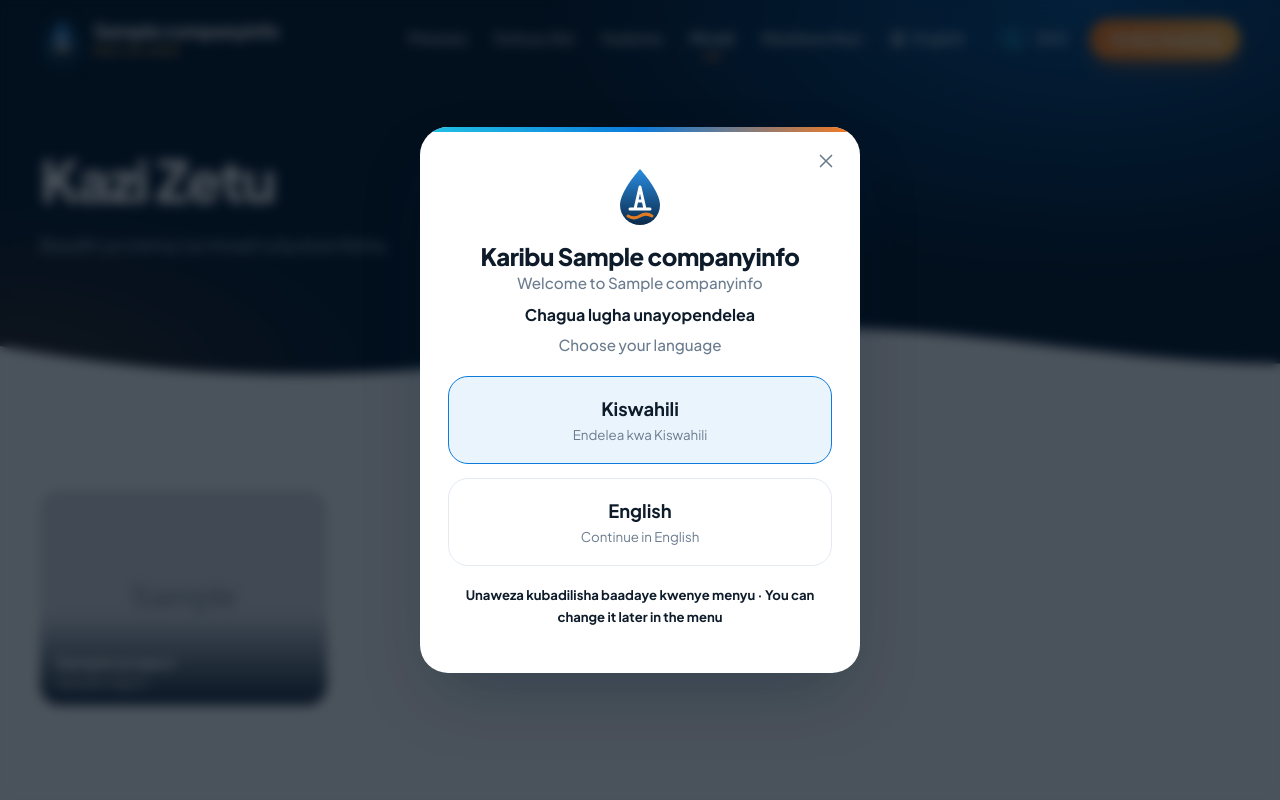
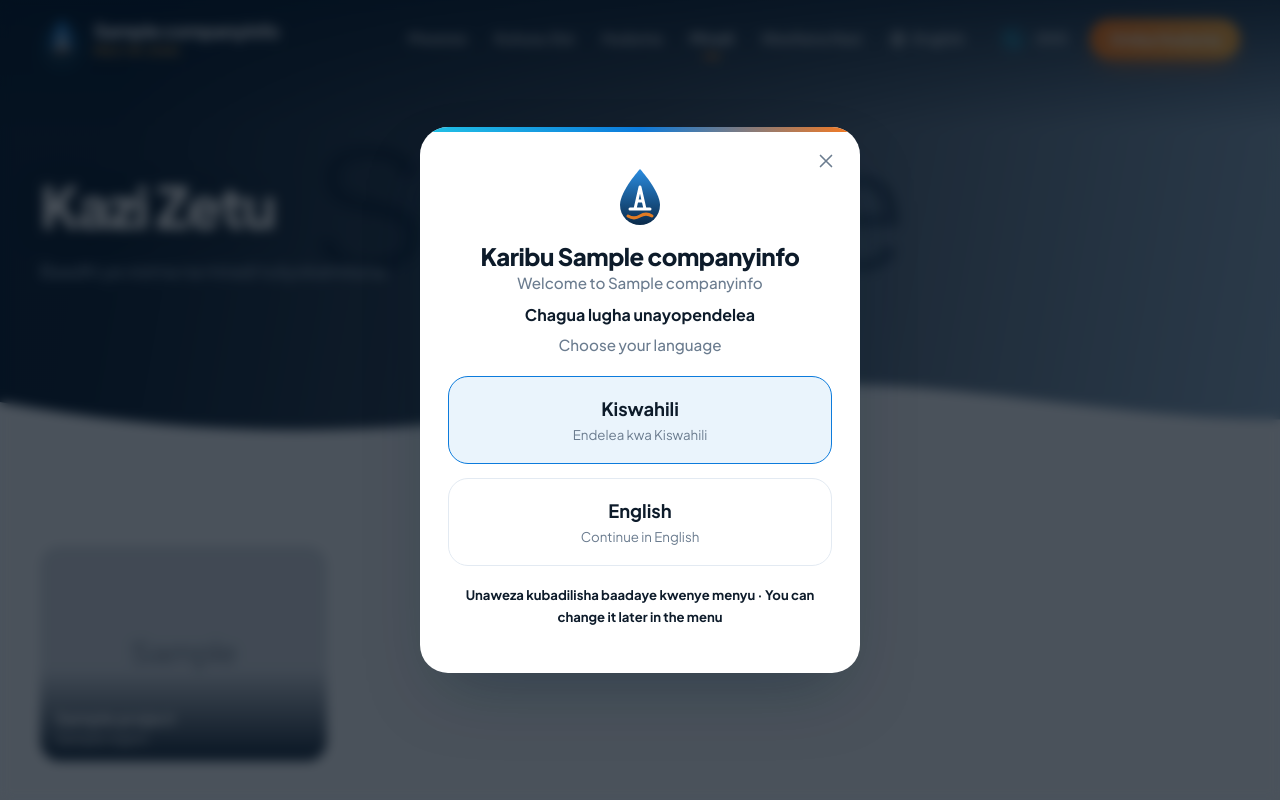
Before and after one commit to Barackwilliam/hydrotech, a Django app: page /miradi/ in a window 1280 px wide. Run offline with Django 5.2, Linux system fonts and the light colour scheme; tables that the repository leaves empty hold one stand-in row (values such as "Sample post"); grey boxes marked "Sample" are stand-in pictures; parts of the project's set-up code (start-up, migrations or seed data) failed here and were passed over.

Commit message:
Sliding background pictures in the head of every inner page
About, services, each service, projects, contact and 404 now show the
company's photos behind the title, cross-fading every 5.5 s with a slow
Ken Burns zoom, under a dark-blue shade that keeps the text readable.
Each page picks its own pictures first (a service's page starts with that
service), then the hero and project photos. Stops moving for visitors who
ask for reduced motion and while the tab is hidden.

Co-Authored-By: Claude Opus 5.5 <noreply@anthropic.com>
Claude-Session: https://claude.ai/code/session_01GFUFTJqM362kERsYppDFnR

```diff
--- a/static/css/hydrotech.css
+++ b/static/css/hydrotech.css
@@ -226,6 +226,29 @@ p { margin: 0 0 1em; }
 .crumbs { margin-bottom: 12px !important; font-size: .9rem !important; font-weight: 600; }
 .crumbs a { color: var(--accent-2); }
 
+/* sliding background pictures in page heads */
+.page-head--slides { padding-top: calc(var(--header-h) + 96px); padding-bottom: 150px; background: var(--deep); }
+.page-head--slides::before { z-index: 1; opacity: .5; }
+.page-head--slides .container { z-index: 2; }
+.page-head--slides::after { z-index: 3; }
+.slides { position: absolute; inset: 0; z-index: 0; overflow: hidden; }
+.slide { position: absolute; inset: -3%; background-size: cover; background-position: center; opacity: 0; transform: scale(1.05); transition: opacity 1.6s ease; will-change: opacity, transform; }
+.slide.is-active { opacity: 1; animation: kenburns 9s ease-out forwards; }
+.slide:nth-child(even).is-active { animation-name: kenburns-b; }
+@keyframes kenburns { from { transform: scale(1.05) translate(0, 0); } to { transform: scale(1.18) translate(-2%, -1.5%); } }
+@keyframes kenburns-b { from { transform: scale(1.18) translate(2%, 1%); } to { transform: scale(1.05) translate(0, 0); } }
+.slides::after { content: ""; position: absolute; inset: 0; background:
+  linear-gradient(180deg, rgba(4,25,46,.7) 0%, rgba(4,25,46,0) 30%),
+  linear-gradient(100deg, rgba(4,25,46,.94) 10%, rgba(4,25,46,.7) 50%, rgba(11,79,134,.35) 100%); }
+.slides__dots { position: absolute; z-index: 2; right: max(16px, calc((100% - 1200px) / 2)); bottom: 96px; display: flex; gap: 8px; }
+.slides__dots span { width: 22px; height: 4px; border-radius: 4px; background: rgba(255,255,255,.3); transition: width .4s, background .4s; }
+.slides__dots span.is-active { width: 40px; background: var(--grad-accent); }
+.page-head--slides h1 { text-shadow: 0 4px 30px rgba(0,0,0,.35); }
+@media (max-width: 600px) {
+  .page-head--slides { padding-top: calc(var(--header-h) + 70px); padding-bottom: 130px; }
+  .slides__dots { bottom: 78px; left: 16px; right: auto; }
+}
+
 /* ---------- services list ---------- */
 .service-list { display: grid; gap: 26px; }
 .service-row { display: grid; grid-template-columns: 380px 1fr; background: var(--card); border: 1px solid var(--line); border-radius: var(--r-lg); overflow: hidden; transition: transform .3s, box-shadow .3s; }
--- a/static/js/hydrotech.js
+++ b/static/js/hydrotech.js
@@ -25,6 +25,20 @@
     toggle.addEventListener("click", function () { setNav(!nav.classList.contains("open")); });
     nav.addEventListener("click", function (e) { if (e.target.closest("a")) setNav(false); });
     document.addEventListener("keydown", function (e) { if (e.key === "Escape" && nav.classList.contains("open")) setNav(false); });
+  }
+
+  // page head pictures: cross-fade to the next one every few seconds
+  if (!window.matchMedia("(prefers-reduced-motion: reduce)").matches) {
+    document.querySelectorAll(".slides").forEach(function (box) {
+      var slides = box.querySelectorAll(".slide"), dots = box.querySelectorAll(".slides__dots span"), i = 0;
+      if (slides.length < 2) return;
+      setInterval(function () {
+        if (document.hidden) return;
+        slides[i].classList.remove("is-active"); if (dots[i]) dots[i].classList.remove("is-active");
+        i = (i + 1) % slides.length;
+        slides[i].classList.add("is-active"); if (dots[i]) dots[i].classList.add("is-active");
+      }, 5500);
+    });
   }
 
   // messages slide away after a while
--- a/templates/website/404.html
+++ b/templates/website/404.html
@@ -1,7 +1,8 @@
 {% extends "website/base.html" %}
 {% block title %}404 — {{ company.name }}{% endblock %}
 {% block content %}
-<section class="page-head">
+<section class="page-head{% if slides %} page-head--slides{% endif %}">
+  {% include "website/_slides.html" %}
   <div class="container center">
     <p class="big404">404</p>
     <h1>{{ t.not_found_title }}</h1>
--- /dev/null
+++ b/templates/website/_slides.html
@@ -0,0 +1,6 @@
+{% if slides %}
+<div class="slides" aria-hidden="true">
+  {% for url in slides %}<div class="slide{% if forloop.first %} is-active{% endif %}" style="background-image: url('{{ url }}')"></div>{% endfor %}
+  {% if slides|length > 1 %}<div class="slides__dots">{% for url in slides %}<span{% if forloop.first %} class="is-active"{% endif %}></span>{% endfor %}</div>{% endif %}
+</div>
+{% endif %}
--- a/templates/website/about.html
+++ b/templates/website/about.html
@@ -3,7 +3,8 @@
 {% block title %}{{ t.nav_about }} — {{ company.name }}{% endblock %}
 
 {% block content %}
-<section class="page-head">
+<section class="page-head{% if slides %} page-head--slides{% endif %}">
+  {% include "website/_slides.html" %}
   <div class="container">
     <h1>{{ t.about_title }}</h1>
     <p>{% tr company "tagline" %}</p>
--- a/templates/website/base.html
+++ b/templates/website/base.html
@@ -15,7 +15,7 @@
   <link rel="preconnect" href="https://fonts.googleapis.com">
   <link rel="preconnect" href="https://fonts.gstatic.com" crossorigin>
   <link href="https://fonts.googleapis.com/css2?family=Plus+Jakarta+Sans:wght@400;500;600;700;800&display=swap" rel="stylesheet">
-  <link rel="stylesheet" href="{% static 'css/hydrotech.css' %}?v=4">
+  <link rel="stylesheet" href="{% static 'css/hydrotech.css' %}?v=5">
   <script type="application/ld+json">
   {
     "@context": "https://schema.org",
@@ -134,6 +134,6 @@
   </div>
   {% endif %}
 
-  <script src="{% static 'js/hydrotech.js' %}?v=4" defer></script>
+  <script src="{% static 'js/hydrotech.js' %}?v=5" defer></script>
 </body>
 </html>
--- a/templates/website/contact.html
+++ b/templates/website/contact.html
@@ -3,7 +3,8 @@
 {% block title %}{{ t.contact_title }} — {{ company.name }}{% endblock %}
 
 {% block content %}
-<section class="page-head">
+<section class="page-head{% if slides %} page-head--slides{% endif %}">
+  {% include "website/_slides.html" %}
   <div class="container">
     <h1>{{ t.contact_title }}</h1>
     <p>{{ t.contact_lead }}</p>
--- a/templates/website/projects.html
+++ b/templates/website/projects.html
@@ -3,7 +3,8 @@
 {% block title %}{{ t.projects_title }} — {{ company.name }}{% endblock %}
 
 {% block content %}
-<section class="page-head">
+<section class="page-head{% if slides %} page-head--slides{% endif %}">
+  {% include "website/_slides.html" %}
   <div class="container">
     <h1>{{ t.projects_title }}</h1>
     <p>{{ t.projects_lead }}</p>
--- a/templates/website/service_detail.html
+++ b/templates/website/service_detail.html
@@ -5,7 +5,8 @@
 {% block og_title %}{% tr service "title" %} — {{ company.name }}{% endblock %}
 
 {% block content %}
-<section class="page-head" {% if service.image %}style="--hero: url('{{ service.image.url }}')"{% endif %}>
+<section class="page-head{% if slides %} page-head--slides{% endif %}">
+  {% include "website/_slides.html" %}
   <div class="container">
     <p class="crumbs"><a href="{% url 'services' %}">{{ t.nav_services }}</a> /</p>
     <h1>{% tr service "title" %}</h1>
--- a/templates/website/services.html
+++ b/templates/website/services.html
@@ -3,7 +3,8 @@
 {% block title %}{{ t.services_title }} — {{ company.name }}{% endblock %}
 
 {% block content %}
-<section class="page-head">
+<section class="page-head{% if slides %} page-head--slides{% endif %}">
+  {% include "website/_slides.html" %}
   <div class="container">
     <h1>{{ t.services_title }}</h1>
     <p>{{ t.services_lead }}</p>
--- a/website/views.py
+++ b/website/views.py
@@ -11,7 +11,7 @@ from django.views.decorators.http import require_GET
 
 from . import i18n
 from .forms import InquiryForm
-from .models import Project, Region, Service, TeamMember
+from .models import CompanyInfo, Project, Region, Service, TeamMember
 
 log = logging.getLogger(__name__)
 
@@ -22,6 +22,23 @@ def _active_services():
 
 def _active_projects():
     return Project.objects.filter(is_active=True).select_related("service", "region")
+
+
+SLIDES_MAX = 5
+
+
+def _slides(*image_lists):
+    """Picture links for the sliding background of a page head: the given pictures first, then the
+    hero picture and project photos, without repeats."""
+    urls = []
+    company = CompanyInfo.load()
+    defaults = [company.hero_image] + [p.image for p in _active_projects()[:SLIDES_MAX]]
+    for image in [img for images in image_lists for img in images] + defaults:
+        if image and image.url not in urls:
+            urls.append(image.url)
+        if len(urls) == SLIDES_MAX:
+            break
+    return urls
 
 
 def home(request):
@@ -41,11 +58,14 @@ def about(request):
     return render(request, "website/about.html", {
         "team": TeamMember.objects.filter(is_active=True),
         "regions": Region.objects.all(),
+        "slides": _slides([CompanyInfo.load().about_image]),
     })
 
 
 def services(request):
-    return render(request, "website/services.html", {"services": _active_services()})
+    items = _active_services()
+    return render(request, "website/services.html", {
+        "services": items, "slides": _slides([s.image for s in items])})
 
 
 def service_detail(request, slug):
@@ -54,13 +74,15 @@ def service_detail(request, slug):
         "service": service,
         "projects": _active_projects().filter(service=service)[:6],
         "others": _active_services().exclude(pk=service.pk),
+        "slides": _slides([service.image], [p.image for p in _active_projects().filter(service=service)]),
     })
 
 
 def projects(request):
     items = _active_projects()
     used = Service.objects.filter(is_active=True, projects__is_active=True).distinct()
-    return render(request, "website/projects.html", {"projects": items, "filters": used})
+    return render(request, "website/projects.html", {
+        "projects": items, "filters": used, "slides": _slides([p.image for p in items])})
 
 
 def contact(request):
@@ -78,7 +100,8 @@ def contact(request):
             messages.success(request, t["form_sent"])
             return redirect(reverse("contact") + "#fomu")
         messages.error(request, t["form_error"])
-    return render(request, "website/contact.html", {"form": form, "regions": Region.objects.all()})
+    return render(request, "website/contact.html", {
+        "form": form, "regions": Region.objects.all(), "slides": _slides()})
 
 
 def _notify_office(inquiry):
@@ -112,4 +135,4 @@ def robots_txt(request):
 
 
 def page_not_found(request, exception):
-    return render(request, "website/404.html", status=404)
+    return render(request, "website/404.html", {"slides": _slides()}, status=404)
```
Also changed, not shown: website/tests.py (+10 -0 lines).
